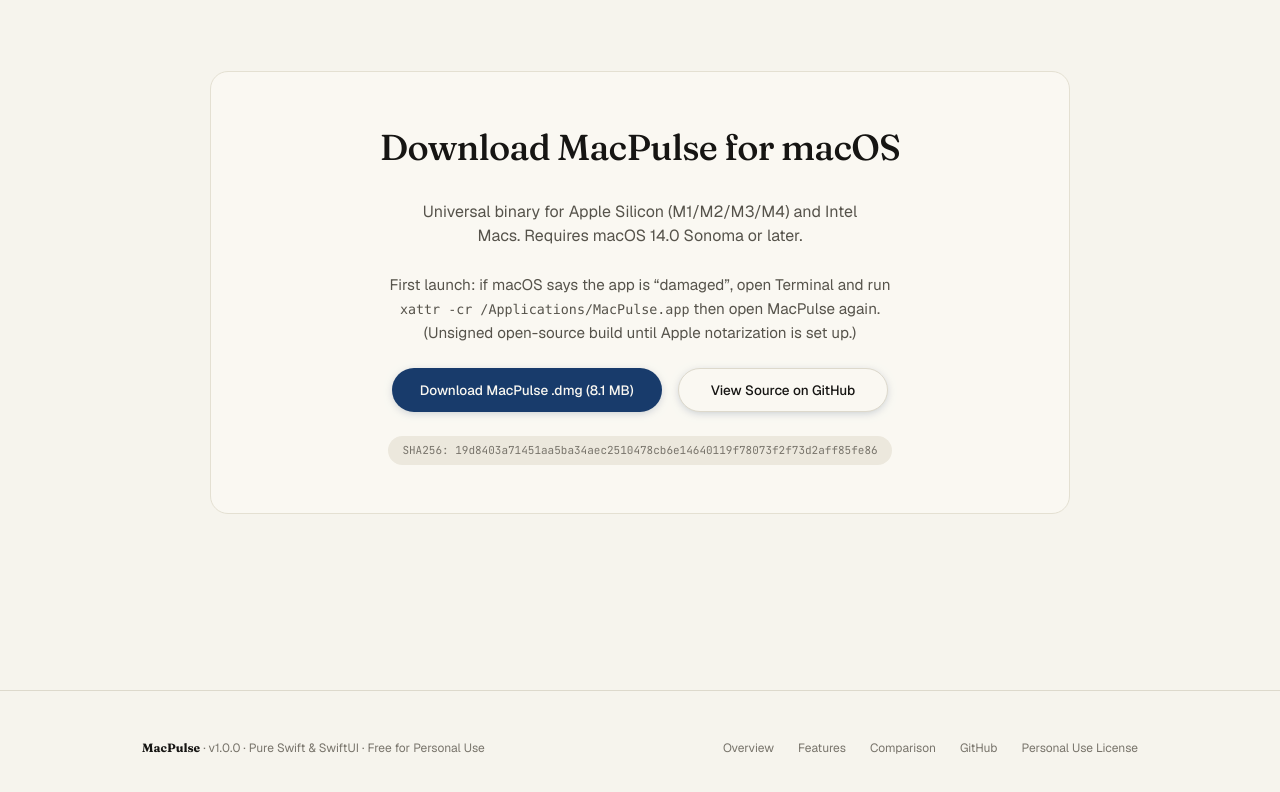
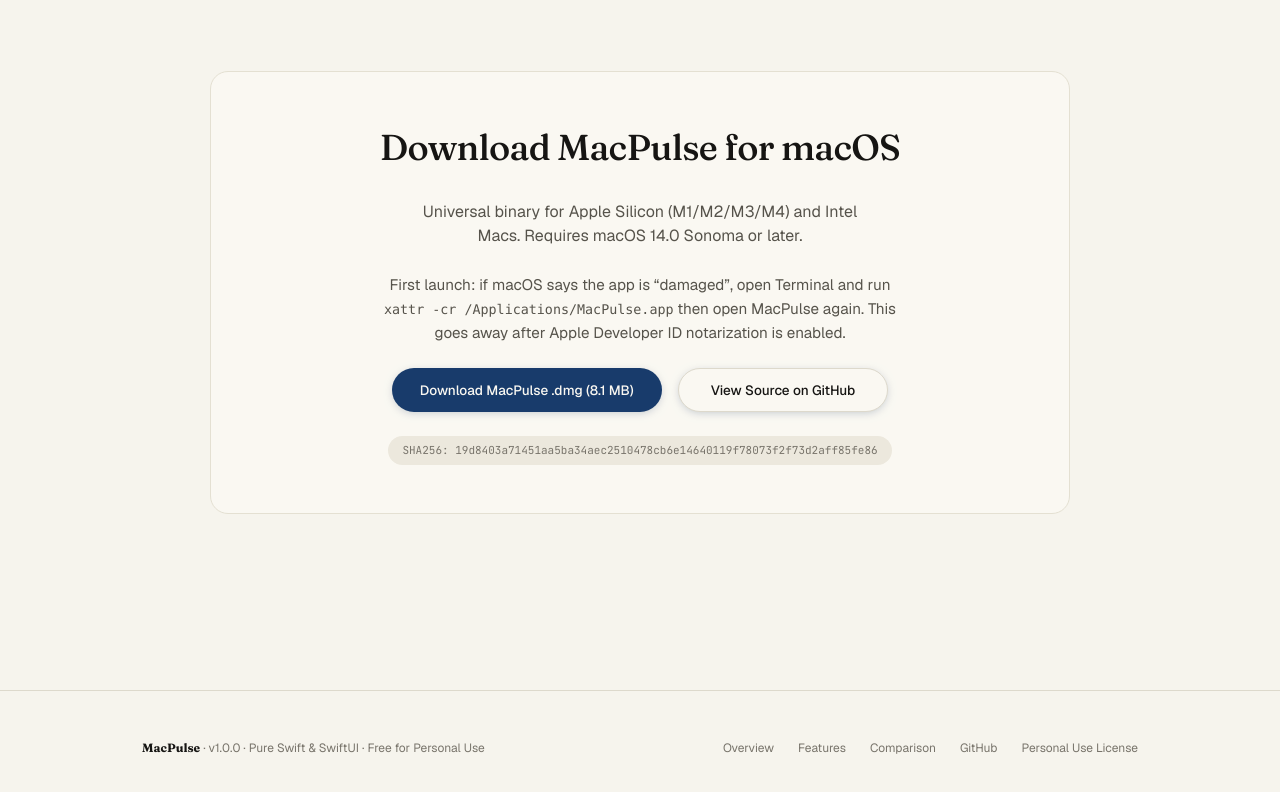
Before and after one commit to princepal9120/MacPulse, a plain HTML site: page index.html in a window 1280 px wide. Shown: the part 3583-4375 px from the top of the page. Drawn offline with nearby package versions, Linux system fonts and the light colour scheme.

Commit message:
Add Developer ID signing and notarization setup pipeline
Gatekeeper blocks unsigned GitHub DMGs; ship setup + release scripts so notarized builds work once a Developer ID cert exists.

```diff
--- a/index.html
+++ b/index.html
@@ -398,7 +398,7 @@
           <p style="color: var(--color-ink-olive); max-width: 52ch; font-size: 0.95rem;">
             First launch: if macOS says the app is “damaged”, open Terminal and run
             <code style="font-family: ui-monospace, SFMono-Regular, Menlo, monospace;">xattr -cr /Applications/MacPulse.app</code>
-            then open MacPulse again. (Unsigned open-source build until Apple notarization is set up.)
+            then open MacPulse again. This goes away after Apple Developer ID notarization is enabled.
           </p>
 
           <div style="display: flex; gap: var(--space-sm); flex-wrap: wrap; justify-content: center;">
```
Also changed, not shown: README.md, 4 other files.
